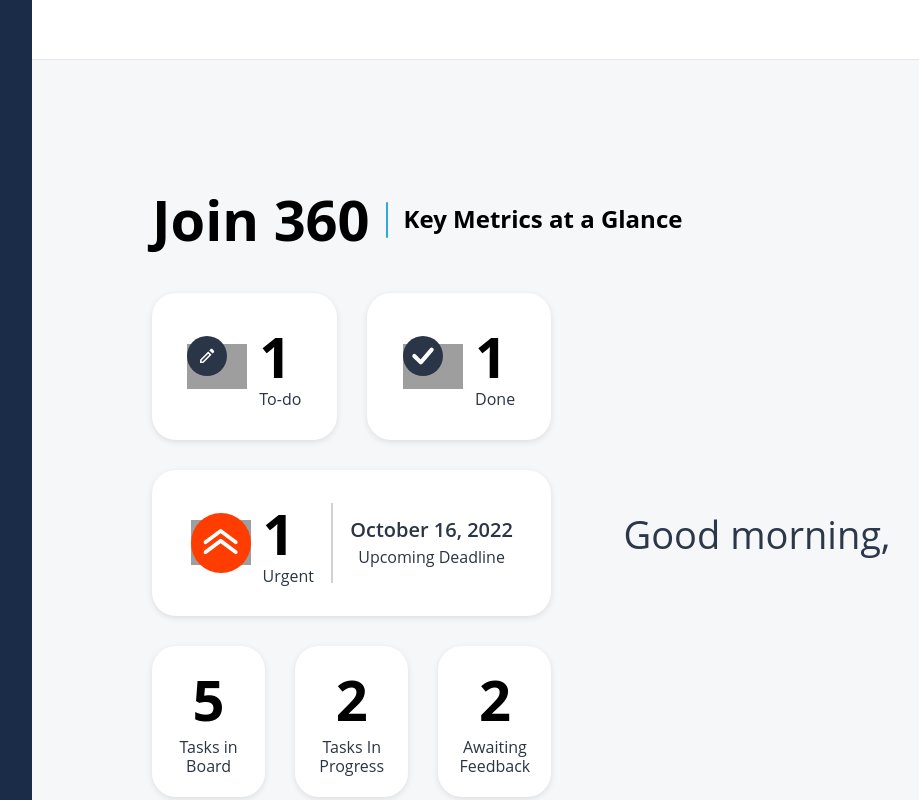
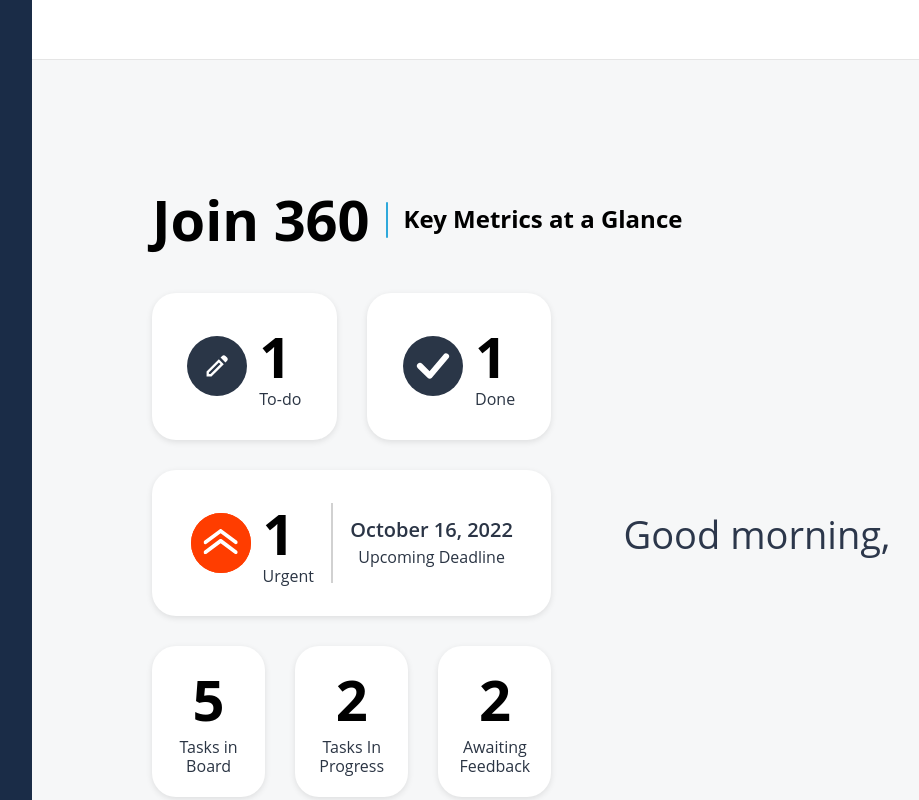
Before and after one commit to Join-groupwork/join, a PHP site: page /member/summary-guest.html in a window 1280 px wide. Shown: the whole page, without its empty margins (188-1107 px from the left). Run offline with PHP 8.4, Linux system fonts and the light colour scheme; some libraries are stand-ins or nearby versions; grey boxes are pictures that could not be loaded.

Commit message:
deleted old png files and added the correct svg with names / repaired the hover effect on the icon cards

```diff
--- a/member/css/summary.css
+++ b/member/css/summary.css
@@ -183,7 +183,7 @@ body {
 }
 
 .card-left-icon:hover {
-  background-image: url('assets/icons/done_hovericon.png');
+  background-image: url('/assets/icons/check-circle-white.svg');
 }
 
 .heading-join {
@@ -234,21 +234,21 @@ h3 {
 
 /* Default icons for todo/done/urgent */
 .card.icon-card.todo > .card-left-icon {
-  background-image: url('../assets/icons/pencil_icon.png');
+  background-image: url('/assets/icons/pencil-circle.svg');
 }
 .card.icon-card.done > .card-left-icon {
-  background-image: url('../assets/icons/done_icon.png');
+  background-image: url('/assets/icons/check-circle.svg');
 }
 .card.urgent-info .card-left-icon {
-  background-image: url('../assets/icons/urgent_icon.png');
+  background-image: url('/assets/icons/urgent-prio-summary.svg');
 }
 
 /* Hover swap */
 .card.icon-card.todo:hover > .card-left-icon {
-  background-image: url('../assets/icons/pencil_hovericon.png');
+  background-image: url('/assets/icons/pencil-circle-white.svg');
 }
 .card.icon-card.done:hover > .card-left-icon {
-  background-image: url('../assets/icons/done_hovericon.png');
+  background-image: url('/assets/icons/check-circle-white.svg');
 }
 
 .card-right {
--- a/member/summary-guest.html
+++ b/member/summary-guest.html
@@ -41,7 +41,7 @@
           <div class="dashboard-left">
             <div class="cards">
               <div class="card icon-card todo">
-                <span class="card-left-icon" aria-hidden="true"><img class="summary_pencil" src="/assets/icons/pencil-circle.svg" alt=""></span>
+                <span class="card-left-icon" aria-hidden="true"></span>
                 <div class="card-right">
                   <div class="card-title">1</div>
                   <div class="card-sub">To-do</div>
@@ -49,7 +49,7 @@
               </div>
 
               <div class="card icon-card done">
-                <span class="card-left-icon" aria-hidden="true"><img class="summary_check" src="/assets/icons/check-circle.svg" alt=""></span>
+                <span class="card-left-icon" aria-hidden="true"></span>
                 <div class="card-right">
                   <div class="card-title">1</div>
                   <div class="card-sub">Done</div>
--- a/styles/join.css
+++ b/styles/join.css
@@ -462,11 +462,11 @@ footer p {
 }
 
 .summary_pencil {
-    width: 40px;
-    height: 40px;
+    width: 60px;
+    height: 60px;
 }
 
 .summary_check {
-    width: 40px;
-    height: 40px;
+    width: 60px;
+    height: 60px;
 }
```
Also changed, not shown: member/summary-user.html (+4 -4 lines), assets/icons/check-circle-white.svg (added), assets/icons/done_hovericon.png (deleted), assets/icons/pencil-circle-white.svg (added), assets/icons/pencil_hovericon.png (deleted).
